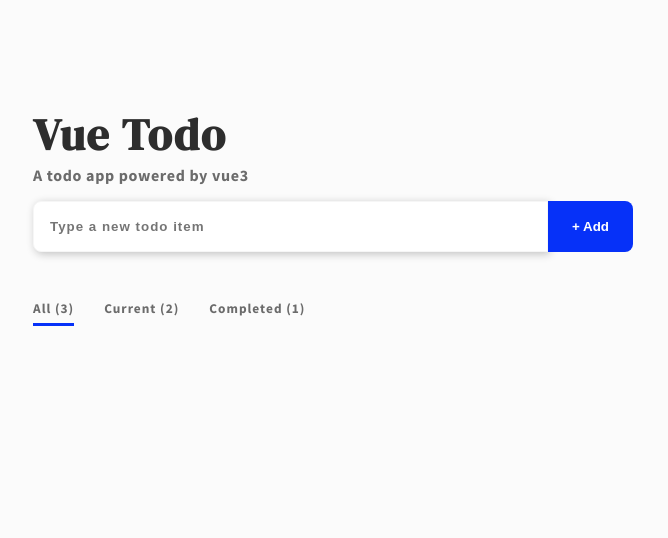
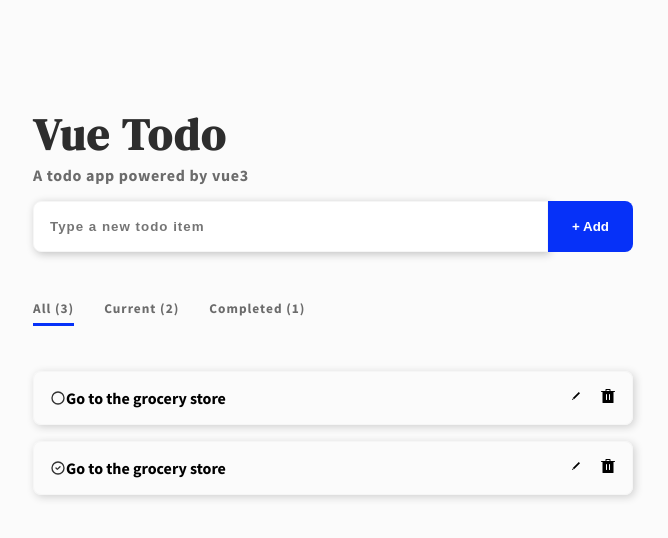
Before and after one commit to batuberque/vue-your-todos, a Vue app: page / in a window 1280 px wide. Shown: the top 538 px of the page, without its empty margins (307-975 px from the left). Built offline with nearby package versions, Linux system fonts and the light colour scheme.

Commit message:
feature: add icons components

```diff
--- a/src/App.vue
+++ b/src/App.vue
@@ -1,6 +1,19 @@
 <script>
+import IconCircle from './components/IconCircle.vue';
+import IconCheckCircle from './components/IconCheckCircle.vue';
+import IconDelete from './components/IconDelete.vue';
+import IconEdit from './components/IconEdit.vue';
+
+
+
 export default {
   name: 'App',
+  components: {
+    IconCheckCircle,
+    IconCircle,
+    IconDelete,
+    IconEdit,
+  }
 }
 
 </script>
@@ -29,6 +42,28 @@ export default {
         </li>
       </ul>
     </nav>
+    <ul class="task-list">
+      <li class="task-list-item">
+        <IconCircle />
+        <input type="checkbox"
+        class="sr-only">
+        <p class="task-list-text">Go to the grocery store</p>
+        <div class="task-list-cta">
+          <p><IconEdit /><span class="sr-only">Edit</span> </p>
+          <p><IconDelete /><span class="sr-only">Delete</span></p>
+        </div>
+      </li>
+      <li class="task-list-item">
+        <IconCheckCircle />
+        <input type="checkbox"
+        class="sr-only">
+        <p class="task-list-text">Go to the grocery store</p>
+        <div class="task-list-cta">
+          <p><IconEdit /><span class="sr-only">Edit</span> </p>
+          <p><IconDelete /><span class="sr-only">Delete</span></p>
+        </div>
+      </li>
+    </ul>
   </main>
 </template>
 
@@ -39,6 +74,35 @@ export default {
 
   html {
     background-color: #fbfbfb;
+  }
+
+  .task-list {
+    padding: 0;
+  }
+
+  .task-list-item {
+    border: 1px solid #f6f6f6;
+    box-shadow: 2px 2px 8px 0 #cfcfcf;
+    border-radius: 8px;
+    display: flex;
+    align-items: center;
+    padding: 0 16px;
+    margin-bottom: 16px;
+  }
+
+  .task-list-item:hover {
+    border: 1px solid #0631f8;
+  }
+
+  .task-list-cta {
+    display: flex;
+    column-gap: 16px;
+  }
+
+  .task-list-text {
+    display: flex;
+    font-weight: bold;
+    flex: 1;
   }
 
   .tab-wrapper {
--- /dev/null
+++ b/src/components/IconCheckCircle.vue
@@ -0,0 +1,13 @@
+<script>
+export default {}
+</script>
+
+<template>
+<svg width="16px" height="16px" viewBox="0 0 24 24" fill="none" xmlns="http://www.w3.org/2000/svg">
+<path d="M21 12C21 16.9706 16.9706 21 12 21C7.02944 21 3 16.9706 3 12C3 7.02944 7.02944 3 12 3C16.9706 3 21 7.02944 21 12Z" stroke="#323232" stroke-width="2"/>
+<path d="M9 12L10.6828 13.6828V13.6828C10.858 13.858 11.142 13.858 11.3172 13.6828V13.6828L15 10" stroke="#323232" stroke-width="2" stroke-linecap="round" stroke-linejoin="round"/>
+</svg>
+</template>
+
+<style>
+</style>
--- /dev/null
+++ b/src/components/IconCircle.vue
@@ -0,0 +1,11 @@
+<script>
+export default {}
+</script>
+
+<template>
+<svg width="16px" height="16px" viewBox="0 0 24 24" fill="none" xmlns="http://www.w3.org/2000/svg">
+<path d="M21 12C21 16.9706 16.9706 21 12 21C7.02944 21 3 16.9706 3 12C3 7.02944 7.02944 3 12 3C16.9706 3 21 7.02944 21 12Z" stroke="#323232" stroke-width="2"/>
+</svg>
+</template>
+
+<style></style>
--- /dev/null
+++ b/src/components/IconDelete.vue
@@ -0,0 +1,9 @@
+<script>
+export default {}
+</script>
+
+<template>
+<svg width="16px" height="16px" viewBox="0 0 1024 1024" xmlns="http://www.w3.org/2000/svg"><path fill="#000000" d="M352 192V95.936a32 32 0 0 1 32-32h256a32 32 0 0 1 32 32V192h256a32 32 0 1 1 0 64H96a32 32 0 0 1 0-64h256zm64 0h192v-64H416v64zM192 960a32 32 0 0 1-32-32V256h704v672a32 32 0 0 1-32 32H192zm224-192a32 32 0 0 0 32-32V416a32 32 0 0 0-64 0v320a32 32 0 0 0 32 32zm192 0a32 32 0 0 0 32-32V416a32 32 0 0 0-64 0v320a32 32 0 0 0 32 32z"/></svg>
+</template>
+
+<style></style>
--- /dev/null
+++ b/src/components/IconEdit.vue
@@ -0,0 +1,9 @@
+<script>
+export default {}
+</script>
+
+<template>
+<svg width="16px" height="16px" viewBox="0 0 40 40" xmlns="http://www.w3.org/2000/svg"><path class="st0" d="M12 25l3 3 15-15-3-3-15 15zM11 26l3 3-4 1z"/></svg>
+</template>
+
+<style></style>
--- a/src/index.css
+++ b/src/index.css
@@ -4,3 +4,14 @@
   -webkit-font-smoothing: antialiased;
   -moz-osx-font-smoothing: grayscale;
 }
+
+.sr-only {
+  position: absolute;
+  width: 1px;
+  height: 1px;
+  padding: 0;
+  margin: -1px;
+  overflow: hidden;
+  clip: rect(0,0,0,0);
+  border: 0;
+}
```
Also changed, not shown: src/assets/logo.png (deleted).
